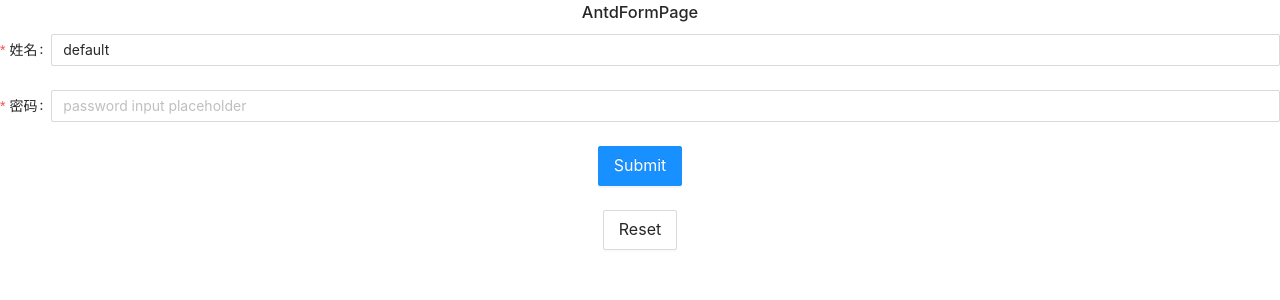
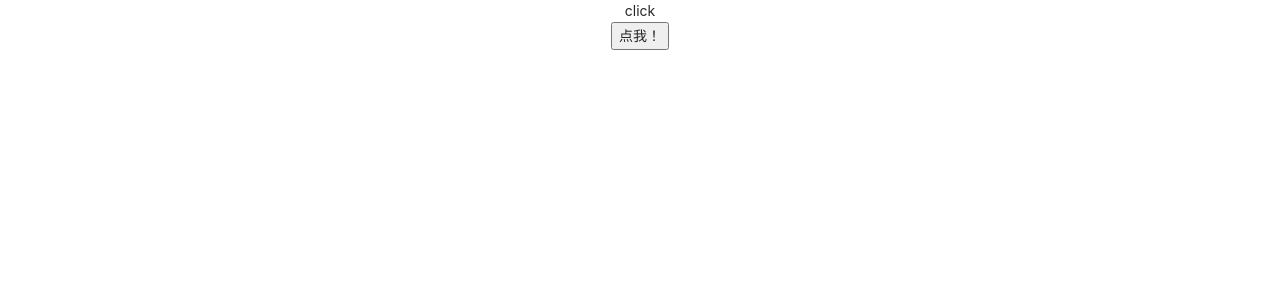
Before and after one commit to qsb3008/lession1, a React (Create React App) app: page / in a window 1280 px wide. Shown: the top 300 px of the page. Built offline with nearby package versions, Linux system fonts and the light colour scheme.

Commit message:
ref learn

```diff
--- a/src/App.js
+++ b/src/App.js
@@ -1,13 +1,21 @@
 import React from 'react';
 import './App.css';
 // import ContextPage from './pages/ContextPage'
-import AntdFormPage from './pages/AntdFormPage'
+// import AntdFormPage from './pages/AntdFormPage'
+import RefLearn from './pages/RefLearn'
 import 'antd/dist/antd.css';
 
+const storeRef = React.createRef()
+
 function App() {
+  const handleClick = () => {
+    console.log(storeRef)
+    storeRef.current.focus()
+  }
   return (
     <div className="App">
-      <AntdFormPage></AntdFormPage>
+      <div onClick={handleClick}>click</div>
+      <RefLearn ref={storeRef}></RefLearn>
     </div>
   );
 }
--- /dev/null
+++ b/src/pages/RefLearn.js
@@ -0,0 +1,35 @@
+import React from 'react';
+
+class FancyButton extends React.Component {
+    focus = () => {
+        console.log('focus!!!')
+    }
+    render() {
+        return <button>点我！</button>
+    }
+}
+
+function logProps(Component) {
+    class LogProps extends React.Component {
+        componentDidUpdate(prevProps) {
+            console.log('old props:', prevProps);
+            console.log('new props:', this.props);
+        }
+
+        render() {
+            const { forwardedRef, ...rest } = this.props;
+
+            // 将自定义的 prop 属性 “forwardedRef” 定义为 ref
+            return <Component ref={forwardedRef} {...rest} />;
+        }
+    }
+
+    // 注意 React.forwardRef 回调的第二个参数 “ref”。
+    // 我们可以将其作为常规 prop 属性传递给 LogProps，例如 “forwardedRef”
+    // 然后它就可以被挂载到被 LogProps 包裹的子组件上。
+    return React.forwardRef((props, ref) => {
+        return <LogProps {...props} forwardedRef={ref} />;
+    });
+}
+
+export default logProps(FancyButton)
```
